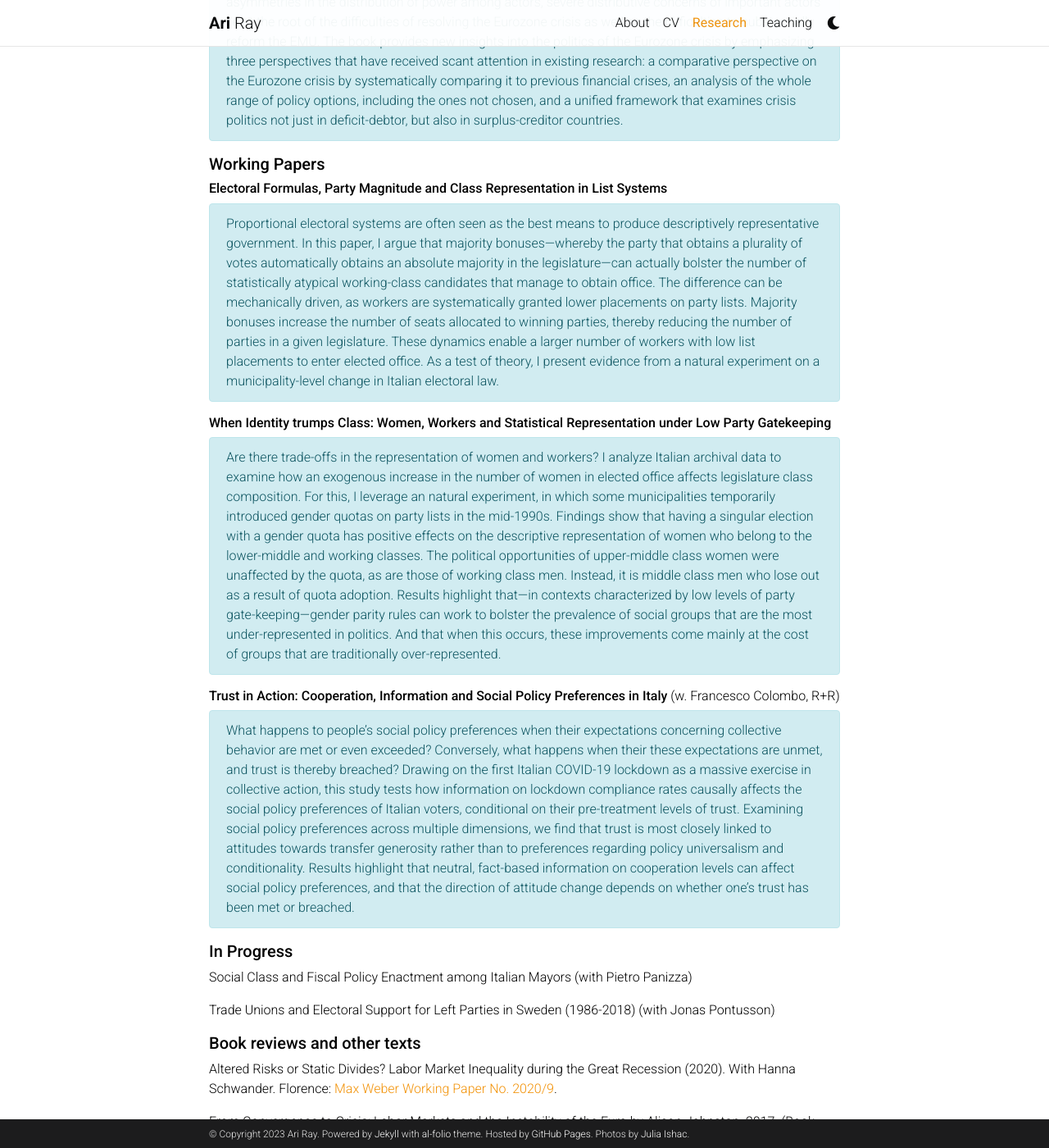
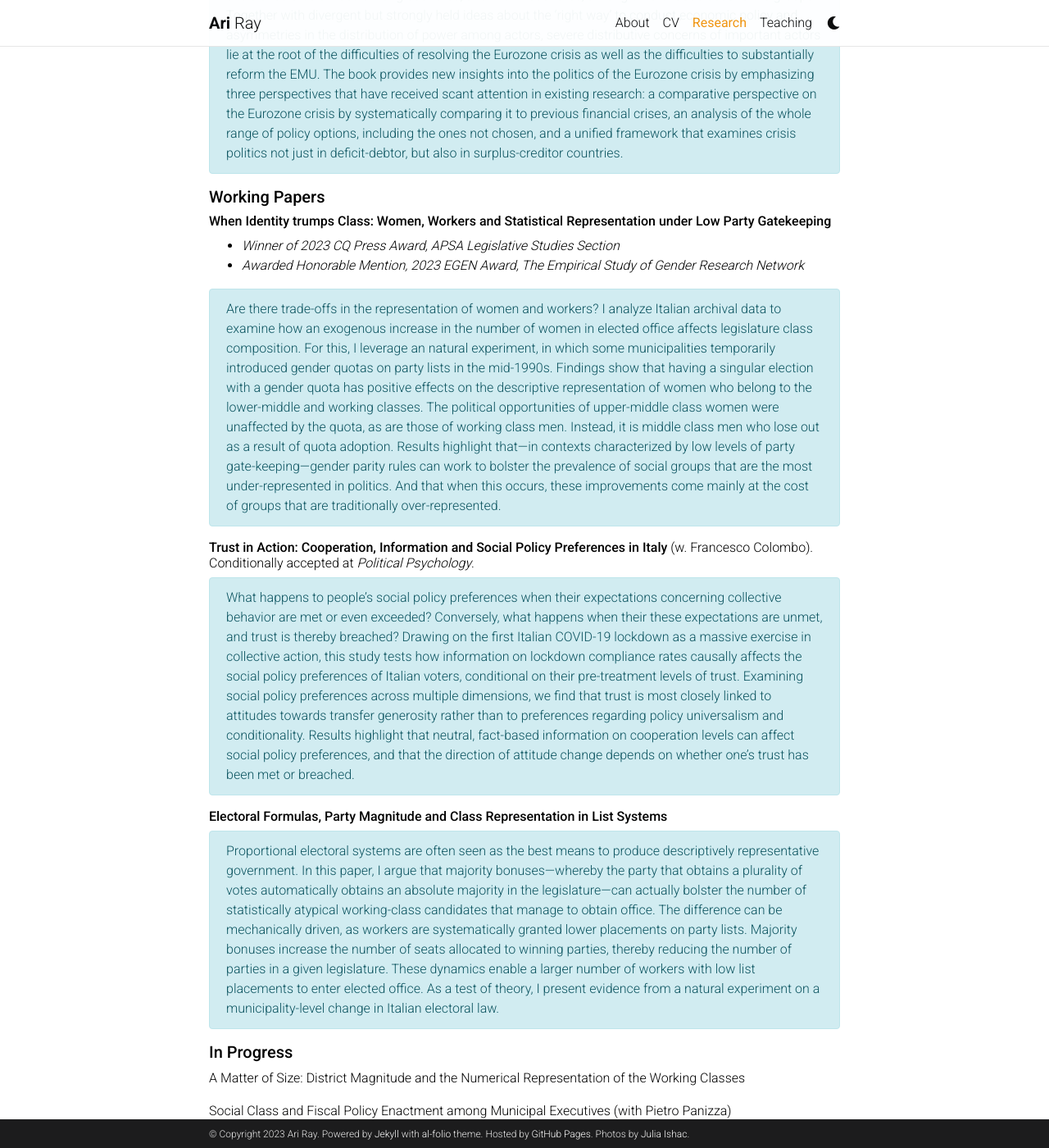
Before and after one commit to ariray/ariray.github.io, a Jekyll site: the page built from _pages/research.md, in a window 1280 px wide and 1400 px high, scrolled down 428 px. Shown: the whole window at 82% size. Built offline with Jekyll 4.4.1, drawn with Linux system fonts in a browser that asks for light colours; comment, search, counter and statistics services are not loaded; a style sheet for code colours, icons or effects is not loaded; some of the changed text lies outside the part shown.

Commit message:
pre-int updates

```diff
--- a/_pages/research.md
+++ b/_pages/research.md
@@ -12,31 +12,44 @@ nav_order: 3
 
 ###### **The Politics of Bad Options: Why the Problems of the Eurozone are so Hard to Resolve** (w. Stefanie Walter and Nils Redeker). Now available open access via <a href="https://global.oup.com/academic/product/the-politics-of-bad-options-9780198857020?cc=ch&lang=en&">Oxford University Press</a>.
 
+<ul>
+ <li><em>Awarded Honorable Mention, 2021 Best Book Award, APSA European Politics Section</em></li>
+</ul>
+
 <div markdown="span" class="alert alert-info" role="alert">Why was the Eurozone crisis so difficult to resolve? And why was it resolved in a manner in which some countries bore a much larger share of the pain than others? Building on macro-level statistical data, original survey data from interest groups, and comparative case studies, this book shows that the answers to these questions revolve around distributive struggles about how the costs of the Eurozone crisis should be divided among countries, and within countries, among different socioeconomic groups. Together with divergent but strongly held ideas about the 'right way' to conduct economic policy and asymmetries in the distribution of power among actors, severe distributive concerns of important actors lie at the root of the difficulties of resolving the Eurozone crisis as well as the difficulties to substantially reform the EMU. The book provides new insights into the politics of the Eurozone crisis by emphasizing three perspectives that have received scant attention in existing research: a comparative perspective on the Eurozone crisis by systematically comparing it to previous financial crises, an analysis of the whole range of policy options, including the ones not chosen, and a unified framework that examines crisis politics not just in deficit-debtor, but also in surplus-creditor countries.</div>
 
 
 
 ##### **Working Papers**
 
+###### **When Identity trumps Class: Women, Workers and Statistical Representation under Low Party Gatekeeping**
+
+<ul>
+ <li><em>Winner of 2023 CQ Press Award, APSA Legislative Studies Section</em></li>
+ <li><em>Awarded Honorable Mention, 2023 EGEN Award, The Empirical Study of Gender Research Network</em></li>
+</ul>
+
+<div markdown="span" class="alert alert-info" role="alert">Are there trade-offs in the representation of women and workers? I analyze Italian archival data to examine how an exogenous increase in the number of women in elected office affects legislature class composition. For this, I leverage an natural experiment, in which some municipalities temporarily introduced gender quotas on party lists in the mid-1990s. Findings show that having a singular election with a gender quota has positive effects on the descriptive representation of women who belong to the lower-middle and working classes. The political opportunities of upper-middle class women were unaffected by the quota, as are those of working class men. Instead, it is middle class men who lose out as a result of quota adoption. Results highlight that---in contexts characterized by low levels of party gate-keeping---gender parity rules can work to bolster the prevalence of social groups that are the most under-represented in politics. And that when this occurs, these improvements come mainly at the cost of groups that are traditionally over-represented.</div>
+
+###### **Trust in Action: Cooperation, Information and Social Policy Preferences in Italy** (w. Francesco Colombo). Conditionally accepted at <em>Political Psychology</em>.
+
+<div markdown="span" class="alert alert-info" role="alert">What happens to people’s social policy preferences when their expectations concerning collective behavior are met or even exceeded? Conversely, what happens when their these expectations are unmet, and trust is thereby breached? Drawing on the first Italian COVID-19 lockdown as a massive exercise in collective action, this study tests how information on lockdown compliance rates causally affects the social policy preferences of Italian voters, conditional on their pre-treatment levels of trust. Examining social policy preferences across multiple dimensions, we find that trust is most closely linked to attitudes towards transfer generosity rather than to preferences regarding policy universalism and conditionality. Results highlight that neutral, fact-based information on cooperation levels can affect social policy preferences, and that the direction of attitude change depends on whether one’s trust has been met or breached. </div>
+
 ###### **Electoral Formulas, Party Magnitude and Class Representation in List Systems**
 <div markdown="span" class="alert alert-info" role="alert">Proportional electoral systems are often seen as the best means to produce descriptively representative government. In this paper, I argue that majority bonuses---whereby the party that obtains a plurality of votes automatically obtains an absolute majority in the legislature---can actually bolster the number of statistically atypical working-class candidates that manage to obtain office. The difference can be mechanically driven, as workers are systematically granted lower placements on party lists. Majority bonuses increase the number of seats allocated to winning parties, thereby reducing the number of parties in a given legislature. These dynamics enable a larger number of workers with low list placements to enter elected office. As a test of theory, I present evidence from a natural experiment on a municipality-level change in Italian electoral law.</div>
 
 
-###### **When Identity trumps Class: Women, Workers and Statistical Representation under Low Party Gatekeeping**
-
-<div markdown="span" class="alert alert-info" role="alert">Are there trade-offs in the representation of women and workers? I analyze Italian archival data to examine how an exogenous increase in the number of women in elected office affects legislature class composition. For this, I leverage an natural experiment, in which some municipalities temporarily introduced gender quotas on party lists in the mid-1990s. Findings show that having a singular election with a gender quota has positive effects on the descriptive representation of women who belong to the lower-middle and working classes. The political opportunities of upper-middle class women were unaffected by the quota, as are those of working class men. Instead, it is middle class men who lose out as a result of quota adoption. Results highlight that---in contexts characterized by low levels of party gate-keeping---gender parity rules can work to bolster the prevalence of social groups that are the most under-represented in politics. And that when this occurs, these improvements come mainly at the cost of groups that are traditionally over-represented.</div>
-
-
-
-###### **Trust in Action: Cooperation, Information and Social Policy Preferences in Italy** (w. Francesco Colombo, R+R)
-
-<div markdown="span" class="alert alert-info" role="alert">What happens to people’s social policy preferences when their expectations concerning collective behavior are met or even exceeded? Conversely, what happens when their these expectations are unmet, and trust is thereby breached? Drawing on the first Italian COVID-19 lockdown as a massive exercise in collective action, this study tests how information on lockdown compliance rates causally affects the social policy preferences of Italian voters, conditional on their pre-treatment levels of trust. Examining social policy preferences across multiple dimensions, we find that trust is most closely linked to attitudes towards transfer generosity rather than to preferences regarding policy universalism and conditionality. Results highlight that neutral, fact-based information on cooperation levels can affect social policy preferences, and that the direction of attitude change depends on whether one’s trust has been met or breached. </div>
 
 ##### **In Progress**
 
-Social Class and Fiscal Policy Enactment among Italian Mayors (with Pietro Panizza)
+A Matter of Size: District Magnitude and the Numerical Representation of the Working Classes
+
+Social Class and Fiscal Policy Enactment among Municipal Executives (with Pietro Panizza)
 
 Trade Unions and Electoral Support for Left Parties in Sweden (1986-2018) (with Jonas Pontusson)
+
+Which Non-Natives do Parties Nominate for Office? (with Anna-Lena Nadler)
+
 
 
 ##### **Book reviews and other texts**
```
Also changed, not shown: _pages/about.md (+6 -2 lines), _pages/teaching.md (+1 -1 lines), 18 other files.
